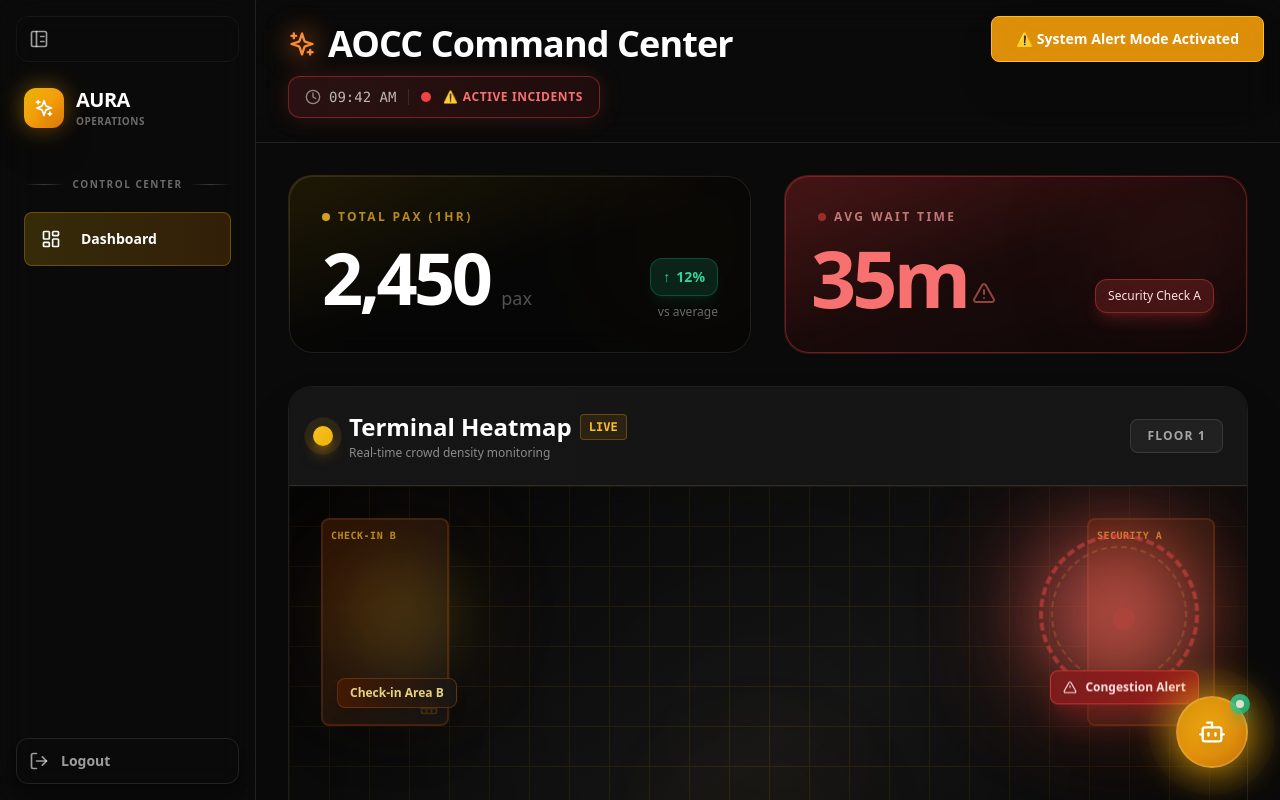
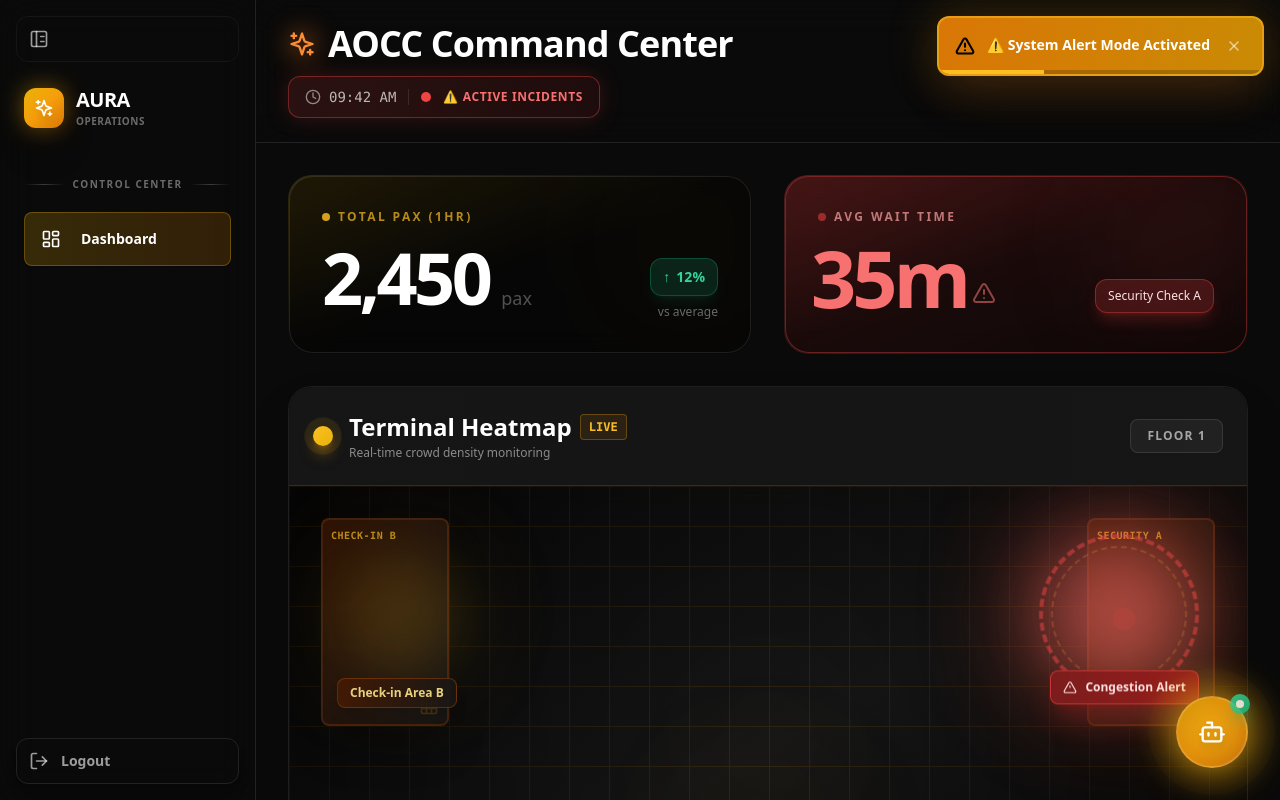
Before and after one commit to martianK3jC/AURA_Operation, a React (Vite) app: page / in a window 1280 px wide. Both pictures are taken after a click on the element "Click to toggle status for demo". Built offline with nearby package versions, Linux system fonts and the light colour scheme.

Commit message:
Replace browser alerts with premium toast notifications - gradient backgrounds, icons, progress bars, and close buttons

```diff
--- a/contexts/ToastContext.tsx
+++ b/contexts/ToastContext.tsx
@@ -1,5 +1,5 @@
 import * as React from 'react';
-import { createContext, useContext, useState, ReactNode } from 'react';
+import { createContext, useContext, useState, ReactNode, useEffect } from 'react';
 
 type ToastType = 'success' | 'error' | 'warning' | 'info';
 
@@ -7,10 +7,11 @@ interface Toast {
     id: number;
     type: ToastType;
     message: string;
+    progress: number;
 }
 
 interface ToastContextType {
-    showToast: (type: ToastType, message: string) => void;
+    showToast: (type: ToastType, message: string, duration?: number) => void;
 }
 
 const ToastContext = createContext<ToastContextType | undefined>(undefined);
@@ -27,19 +28,151 @@ interface ToastProviderProps {
     children: ReactNode;
 }
 
+const ToastItem: React.FC<{ toast: Toast; onRemove: () => void; duration: number }> = ({ toast, onRemove, duration }) => {
+    const [progress, setProgress] = useState(100);
+
+    useEffect(() => {
+        const interval = setInterval(() => {
+            setProgress(prev => {
+                const newProgress = prev - (100 / (duration / 50));
+                if (newProgress <= 0) {
+                    clearInterval(interval);
+                    onRemove();
+                    return 0;
+                }
+                return newProgress;
+            });
+        }, 50);
+
+        return () => clearInterval(interval);
+    }, [duration, onRemove]);
+
+    const getIcon = () => {
+        switch (toast.type) {
+            case 'success':
+                return (
+                    <svg xmlns="http://www.w3.org/2000/svg" width="20" height="20" viewBox="0 0 24 24" fill="none" stroke="currentColor" strokeWidth="2.5" strokeLinecap="round" strokeLinejoin="round">
+                        <path d="M22 11.08V12a10 10 0 1 1-5.93-9.14" />
+                        <polyline points="22 4 12 14.01 9 11.01" />
+                    </svg>
+                );
+            case 'error':
+                return (
+                    <svg xmlns="http://www.w3.org/2000/svg" width="20" height="20" viewBox="0 0 24 24" fill="none" stroke="currentColor" strokeWidth="2.5" strokeLinecap="round" strokeLinejoin="round">
+                        <circle cx="12" cy="12" r="10" />
+                        <line x1="15" y1="9" x2="9" y2="15" />
+                        <line x1="9" y1="9" x2="15" y2="15" />
+                    </svg>
+                );
+            case 'warning':
+                return (
+                    <svg xmlns="http://www.w3.org/2000/svg" width="20" height="20" viewBox="0 0 24 24" fill="none" stroke="currentColor" strokeWidth="2.5" strokeLinecap="round" strokeLinejoin="round">
+                        <path d="m21.73 18-8-14a2 2 0 0 0-3.48 0l-8 14A2 2 0 0 0 4 21h16a2 2 0 0 0 1.73-3Z" />
+                        <line x1="12" y1="9" x2="12" y2="13" />
+                        <line x1="12" y1="17" x2="12.01" y2="17" />
+                    </svg>
+                );
+            case 'info':
+                return (
+                    <svg xmlns="http://www.w3.org/2000/svg" width="20" height="20" viewBox="0 0 24 24" fill="none" stroke="currentColor" strokeWidth="2.5" strokeLinecap="round" strokeLinejoin="round">
+                        <circle cx="12" cy="12" r="10" />
+                        <path d="M12 16v-4" />
+                        <path d="M12 8h.01" />
+                    </svg>
+                );
+        }
+    };
+
+    const getStyles = () => {
+        switch (toast.type) {
+            case 'success':
+                return {
+                    bg: 'bg-gradient-to-r from-emerald-600 to-green-600',
+                    border: 'border-emerald-400/50',
+                    shadow: 'shadow-2xl shadow-emerald-900/30',
+                    glow: 'bg-emerald-500',
+                    progressBg: 'bg-emerald-400'
+                };
+            case 'error':
+                return {
+                    bg: 'bg-gradient-to-r from-red-600 to-rose-600',
+                    border: 'border-red-400/50',
+                    shadow: 'shadow-2xl shadow-red-900/30',
+                    glow: 'bg-red-500',
+                    progressBg: 'bg-red-400'
+                };
+            case 'warning':
+                return {
+                    bg: 'bg-gradient-to-r from-amber-600 to-yellow-600',
+                    border: 'border-amber-400/50',
+                    shadow: 'shadow-2xl shadow-amber-900/30',
+                    glow: 'bg-amber-500',
+                    progressBg: 'bg-amber-400'
+                };
+            case 'info':
+                return {
+                    bg: 'bg-gradient-to-r from-blue-600 to-cyan-600',
+                    border: 'border-blue-400/50',
+                    shadow: 'shadow-2xl shadow-blue-900/30',
+                    glow: 'bg-blue-500',
+                    progressBg: 'bg-blue-400'
+                };
+        }
+    };
+
+    const styles = getStyles();
+
+    return (
+        <div className="relative pointer-events-auto animate-in slide-in-from-right-5 fade-in zoom-in-95 duration-300">
+            {/* Glow effect */}
+            <div className={`absolute -inset-1 ${styles.glow} opacity-20 blur-xl rounded-xl`}></div>
+
+            <div className={`relative ${styles.bg} ${styles.border} ${styles.shadow} border-2 rounded-xl p-4 min-w-[320px] max-w-md backdrop-blur-xl overflow-hidden`}>
+                <div className="flex items-start gap-3">
+                    <div className="shrink-0 mt-0.5">
+                        {getIcon()}
+                    </div>
+                    <div className="flex-1 min-w-0">
+                        <p className="text-sm font-bold text-white leading-relaxed break-words">
+                            {toast.message}
+                        </p>
+                    </div>
+                    <button
+                        onClick={onRemove}
+                        className="shrink-0 text-white/60 hover:text-white transition-colors p-1 hover:bg-white/10 rounded-lg"
+                    >
+                        <svg xmlns="http://www.w3.org/2000/svg" width="16" height="16" viewBox="0 0 24 24" fill="none" stroke="currentColor" strokeWidth="2" strokeLinecap="round" strokeLinejoin="round">
+                            <line x1="18" y1="6" x2="6" y2="18" />
+                            <line x1="6" y1="6" x2="18" y2="18" />
+                        </svg>
+                    </button>
+                </div>
+
+                {/* Progress bar */}
+                <div className="absolute bottom-0 left-0 right-0 h-1 bg-black/20">
+                    <div
+                        className={`h-full ${styles.progressBg} transition-all duration-50 ease-linear`}
+                        style={{ width: `${progress}%` }}
+                    ></div>
+                </div>
+            </div>
+        </div>
+    );
+};
+
 export const ToastProvider: React.FC<ToastProviderProps> = ({ children }) => {
-    const [toasts, setToasts] = useState<Toast[]>([]);
+    const [toasts, setToasts] = useState<{ toast: Toast; duration: number }[]>([]);
     const [nextId, setNextId] = useState(1);
 
-    const showToast = (type: ToastType, message: string) => {
+    const showToast = (type: ToastType, message: string, duration: number = 4000) => {
         const id = nextId;
         setNextId(id + 1);
-        setToasts(prev => [...prev, { id, type, message }]);
+        const newToast = { id, type, message, progress: 100 };
+        setToasts(prev => [...prev, { toast: newToast, duration }]);
+    };
 
-        // Auto-remove toast after 3 seconds
-        setTimeout(() => {
-            setToasts(prev => prev.filter(toast => toast.id !== id));
-        }, 3000);
+    const removeToast = (id: number) => {
+        setToasts(prev => prev.filter(item => item.toast.id !== id));
     };
 
     return (
@@ -47,21 +180,14 @@ export const ToastProvider: React.FC<ToastProviderProps> = ({ children }) => {
             {children}
 
             {/* Toast Container */}
-            <div className="fixed top-4 right-4 z-[9999] space-y-2 pointer-events-none">
-                {toasts.map(toast => (
-                    <div
+            <div className="fixed top-4 right-4 z-[9999] space-y-3 pointer-events-none max-w-md">
+                {toasts.map(({ toast, duration }) => (
+                    <ToastItem
                         key={toast.id}
-                        className={`
-              pointer-events-auto px-6 py-3 rounded-lg shadow-2xl backdrop-blur-xl
-              border animate-in slide-in-from-right-5 fade-in duration-300
-              ${toast.type === 'success' ? 'bg-emerald-500/90 border-emerald-400 text-white' : ''}
-              ${toast.type === 'error' ? 'bg-red-500/90 border-red-400 text-white' : ''}
-              ${toast.type === 'warning' ? 'bg-amber-500/90 border-amber-400 text-white' : ''}
-              ${toast.type === 'info' ? 'bg-blue-500/90 border-blue-400 text-white' : ''}
-            `}
-                    >
-                        <p className="text-sm font-semibold">{toast.message}</p>
-                    </div>
+                        toast={toast}
+                        duration={duration}
+                        onRemove={() => removeToast(toast.id)}
+                    />
                 ))}
             </div>
         </ToastContext.Provider>
--- a/screens/OperatorDashboardScreen.tsx
+++ b/screens/OperatorDashboardScreen.tsx
@@ -502,7 +502,7 @@ const OperatorDashboardScreen: React.FC<Props> = ({ onNavigate }) => {
                             confirmText: 'INITIATE PROTOCOL',
                             isDangerous: true,
                             onConfirm: () => {
-                              window.alert('Protocol Initiated. Security teams dispatched.');
+                              showToast('success', '🚨 Protocol Initiated • Security teams have been dispatched to Security Checkpoint B');
                               closeConfirm();
                             }
                           });
```
